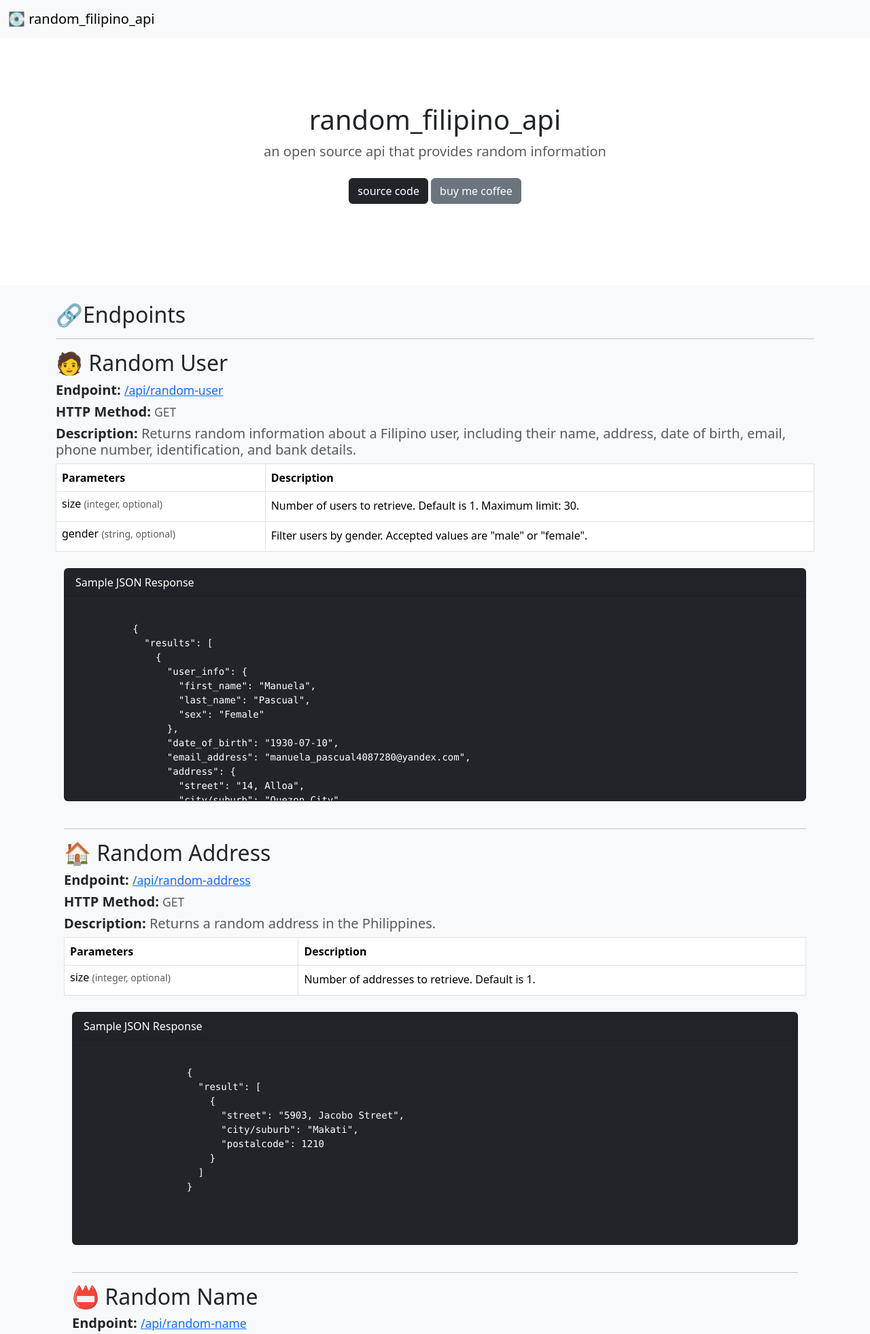
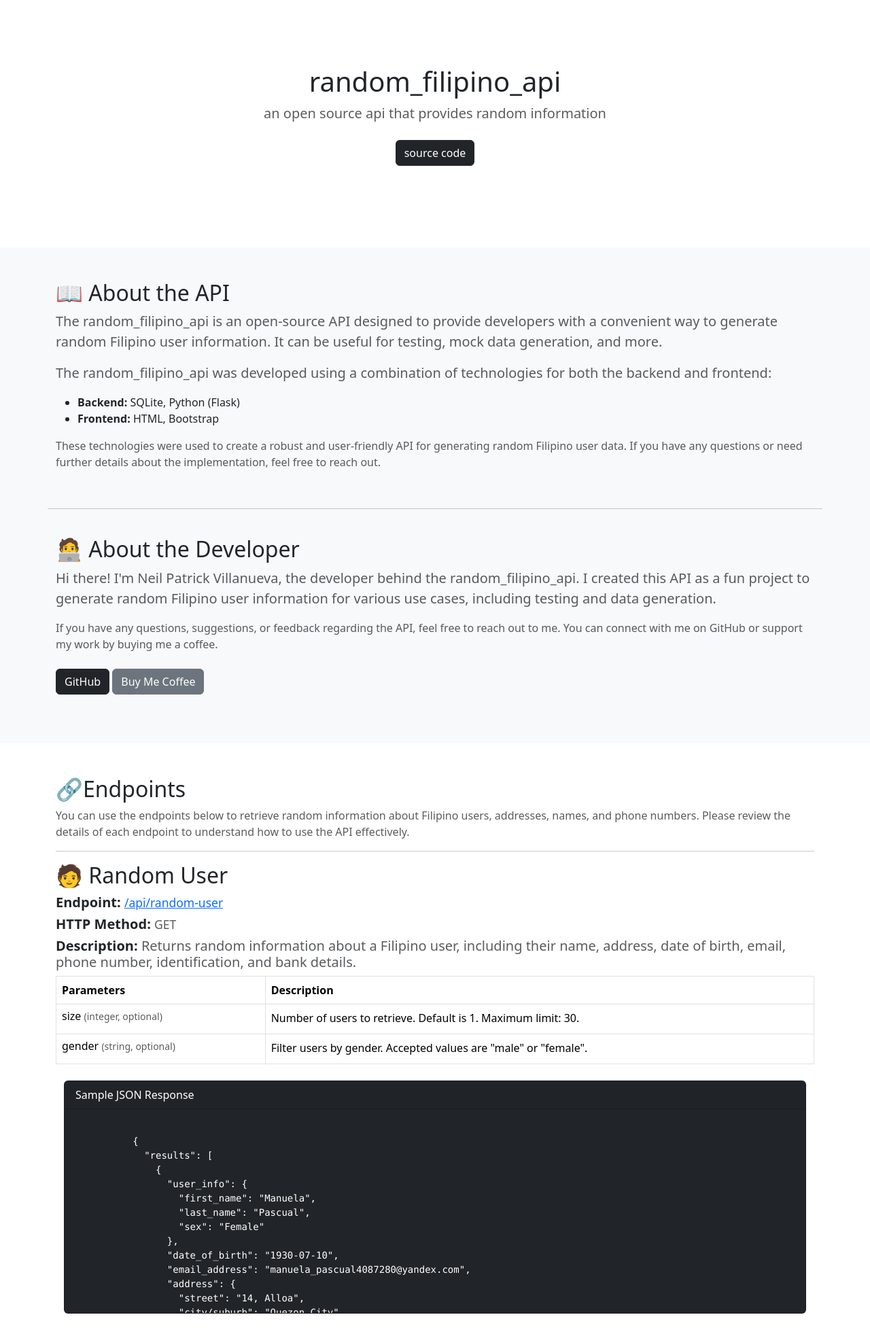
Before and after one commit to neil-py/random_filipino_api, a Python web app: template app/templates/index.html in a window 1280 px wide. Shown: the top 1963 px of the page at 68% size. Run offline with Jinja, Linux system fonts and the light colour scheme; the template is opened without the code that fills it, so the values that code supplies are empty.

Commit message:
changed file names

```diff
--- a/app/templates/index.html
+++ b/app/templates/index.html
@@ -10,35 +10,62 @@
 </head>
 
 <body>
-  <nav class="navbar navbar-expand-lg bg-body-tertiary ">
-    <div class="container-fluid">
-      <a class="navbar-brand" href="#"> 💽 random_filipino_api</a>
-      <button class="navbar-toggler" type="button" data-bs-toggle="collapse" data-bs-target="#navbarScroll"
-        aria-controls="navbarScroll" aria-expanded="false" aria-label="Toggle navigation">
-        <span class="navbar-toggler-icon"></span>
-      </button>
-      <div class="collapse navbar-collapse" id="navbarScroll">
-      </div>
-    </div>
-  </nav>
-
   <main>
     <section class="py-5 text-center container">
       <div class="row py-lg-5">
         <div class="col-lg-6 col-md-8 mx-auto">
-          <h1 class="fw-light">random_filipino_api</h1>
+          <h1 class="">random_filipino_api</h1>
           <p class="lead text-muted"> an open source api that provides random information</p>
           <p>
-            <a href="#" class="btn btn-dark my-2">source code</a>
-            <a href="https://www.buymeacoffee.com/neilpatricv" class="btn btn-secondary my-2">buy me coffee</a>
+            <a href="https://github.com/neil-py/random_filipino_api" class="btn btn-dark my-2">source code</a>
           </p>
         </div>
       </div>
     </section>
+
     <div class="bg-light p-4">
 
+        <div class="bg-light p-4">
+          <div class="container">
+            <h2> 📖 About the API</h2>
+            <p class="lead text-muted">The random_filipino_api is an open-source API designed to provide developers with
+              a convenient way to generate random Filipino user information. It can be useful for testing, mock data
+              generation, and more.</p>
+              <p class="lead text-muted">The random_filipino_api was developed using a combination of technologies for both the backend and frontend:</p>
+              <ul>
+                <li><strong>Backend:</strong> SQLite, Python (Flask)</li>
+                <li><strong>Frontend:</strong> HTML, Bootstrap</li>
+              </ul>
+              <p class="text-muted">These technologies were used to create a robust and user-friendly API for generating random Filipino user data. If you have any questions or need further details about the implementation, feel free to reach out.</p>
+
+
+          </div>
+        </div>
+        <hr class="container hr" />
+        <div class="bg-light p-4">
+          <div class="container">
+            <h2> 🧑‍💻 About the Developer</h2>
+            <p class="lead text-muted">Hi there! I'm Neil Patrick Villanueva, the developer behind the
+              random_filipino_api. I created this API as a fun project to generate random Filipino user information for
+              various use cases, including testing and data generation.</p>
+            <p class="text-muted">If you have any questions, suggestions, or feedback regarding the API, feel free to
+              reach out to me. You can connect with me on GitHub or support my work by buying me a coffee.</p>
+            <p>
+              <a href="https://github.com/neil-py" class="btn btn-dark my-2">GitHub</a>
+              <a href="https://www.buymeacoffee.com/neilpatricv" class="btn btn-secondary my-2">Buy Me Coffee</a>
+            </p>
+
+          </div>
+        </div>
+      </div>
+
+      <br>
+      <br>
       <div class="container">
         <h2> 🔗Endpoints</h2>
+        <p class="text-muted">You can use the endpoints below to retrieve random information about Filipino users,
+          addresses, names, and phone numbers. Please review the details of each endpoint to understand how to use
+          the API effectively.</p>
         <hr class="hr" />
 
         <h2 class="">
@@ -46,7 +73,8 @@
         </h2>
 
         <div class="inline">
-          <h5><strong>Endpoint:</strong> <small class="text-body-secondary"><a href="/api/random-user">/api/random-user</a></small></h5>
+          <h5><strong>Endpoint:</strong> <small class="text-body-secondary"><a
+                href="/api/random-user">/api/random-user</a></small></h5>
           <h5><strong>HTTP Method: </strong> <small class="text-body-secondary">GET</small></h5>
           <h5><strong>Description:</strong>
             <smalll class="text-body-secondary"> Returns random information about a Filipino user, including their name,
@@ -138,7 +166,8 @@
               🏠 Random Address
             </h2>
             <div class="inline">
-          <h5><strong>Endpoint:</strong> <small class="text-body-secondary"><a href="/api/random-address">/api/random-address</a></small></h5>
+              <h5><strong>Endpoint:</strong> <small class="text-body-secondary"><a
+                    href="/api/random-address">/api/random-address</a></small></h5>
               <h5><strong>HTTP Method: </strong> <small class="text-body-secondary">GET</small></h5>
               <h5><strong>Description:</strong>
                 <smalll class="text-body-secondary"> Returns a random address in the Philippines.</smalll>
@@ -191,7 +220,8 @@
                 📛 Random Name
               </h2>
               <div class="inline">
-          <h5><strong>Endpoint:</strong> <small class="text-body-secondary"><a href="/api/random-name">/api/random-name</a></small></h5>
+                <h5><strong>Endpoint:</strong> <small class="text-body-secondary"><a
+                      href="/api/random-name">/api/random-name</a></small></h5>
                 <h5><strong>HTTP Method: </strong> <small class="text-body-secondary">GET</small></h5>
                 <h5><strong>Description:</strong>
                   <smalll class="card-body"> Returns random Filipino names.</smalll>
@@ -251,7 +281,8 @@
                   ☎️ Random Phone
                 </h2>
                 <div class="inline">
-          <h5><strong>Endpoint:</strong> <small class="text-body-secondary"><a href="/api/random-phone">/api/random-phone</a></small></h5>
+                  <h5><strong>Endpoint:</strong> <small class="text-body-secondary"><a
+                        href="/api/random-phone">/api/random-phone</a></small></h5>
                   <h5><strong>HTTP Method: </strong> <small class="text-body-secondary">GET</small></h5>
                   <h5><strong>Description:</strong>
                     <smalll class="text-body-secondary"> Returns a random Philippine phone number.</smalll>
@@ -301,7 +332,14 @@
 
 
 
-
+              <div class="container mt-4">
+                <div class="alert alert-warning">
+                  <strong>Disclaimer:</strong> This API is provided for demonstration and educational purposes only. The
+                  data generated by this API is entirely fictional and should not be used for any real-world
+                  applications. The creator of this API is not responsible for any misuse of the data or any
+                  consequences resulting from its use.
+                </div>
+              </div>
 
   </main>
 
@@ -324,15 +362,7 @@
       </div>
 
       <ul class="nav col-md-4 justify-content-end list-unstyled d-flex">
-        <li class="ms-3"><a class="text-muted" href="#"><svg class="bi" width="24" height="24">
-              <use xlink:href="#twitter"></use>
-            </svg></a></li>
-        <li class="ms-3"><a class="text-muted" href="#"><svg class="bi" width="24" height="24">
-              <use xlink:href="#instagram"></use>
-            </svg></a></li>
-        <li class="ms-3"><a class="text-muted" href="#"><svg class="bi" width="24" height="24">
-              <use xlink:href="#facebook"></use>
-            </svg></a></li>
+        <li class="ms-3"><a class="text-muted" href="https://github.com/neil-py"> github </a></li>
       </ul>
     </footer>
   </div>
```
Also changed, not shown: backend/api/src/main_api.py (renamed from backend/api/src/randfilapi.py). Lines whose indentation alone changed are shown as unchanged.
